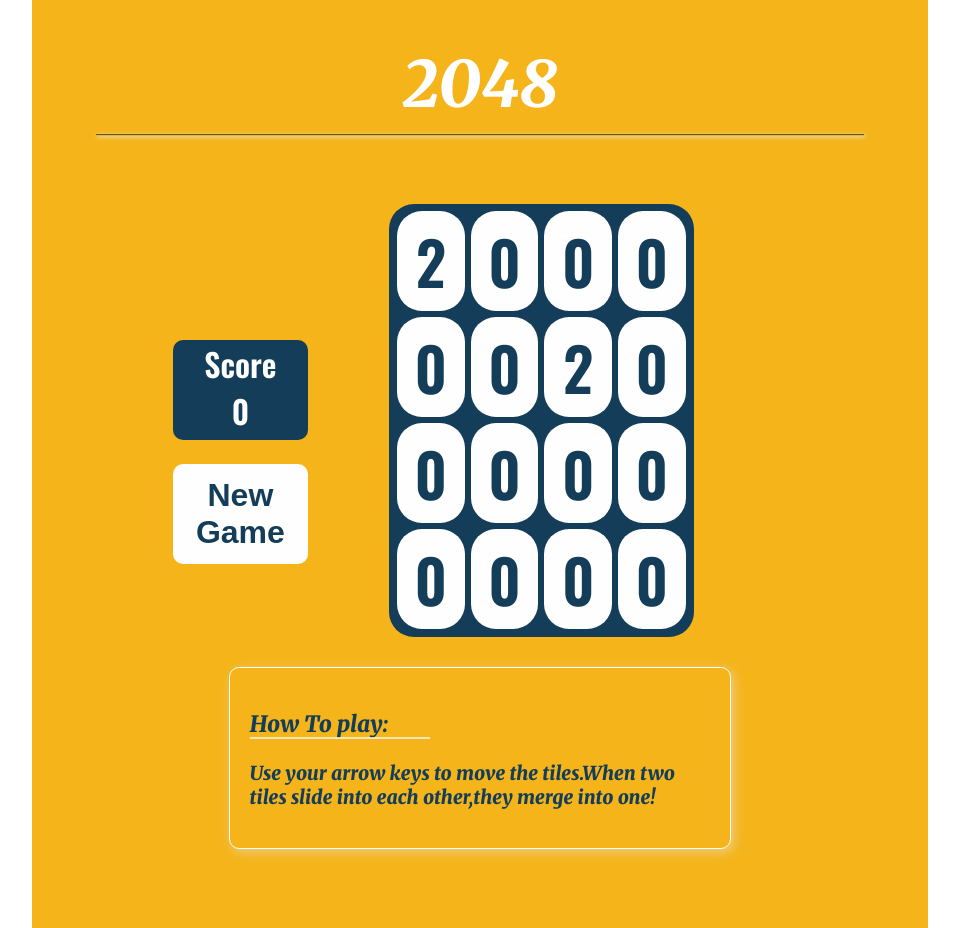
After one commit to sagarmounika/2048, a PHP site: page / in a window 1280 px wide. The commit adds this page. Shown: the whole page, without its empty margins (160-1119 px from the left). Run offline with PHP 8.4, Linux system fonts and the light colour scheme.

Commit message:
styling changed

```diff
--- /dev/null
+++ b/index.html
@@ -0,0 +1,35 @@
+<!DOCTYPE html>
+<html lang="en">
+<head>
+    <meta charset="UTF-8">
+    <meta name="viewport" content="width=device-width, initial-scale=1.0">
+    <link rel="stylesheet" href="style.css">
+
+    <title>2048</title>
+</head>
+<body>
+  <div class="game-box">
+    <h2>2048</h2>
+    <hr>
+    <div id="game-panel">
+        <div class="score-panel">
+           <div class="scoreboard">
+             <div class="scorebox">
+              Score <div id="score-value"> 0 </div>
+             </div>
+            <button onClick="window.location.reload();">New Game</button>
+        </div>
+        </div>
+      <div class="grid-panel">
+        <div class="grid">
+
+        </div>
+      </div>
+    </div>
+    <div class="howtoplay"><h3>How To play: </h3> <p> Use your arrow keys to move the tiles.When two tiles slide into each other,they merge into one! </p></div>
+  </div>
+
+<script src="app.js"></script>
+<script src="https://unpkg.com/sweetalert/dist/sweetalert.min.js"></script>
+</body>
+</html>
--- a/style.css
+++ b/style.css
@@ -8,10 +8,84 @@ body{
   font-family: 'Oswald', sans-serif;
   color: rgb(243, 232, 232);
   font-weight:40;
+}
+
+.game-box{
+  height: 100vh;
+  background-color:  #F4B41A ;
+  width:60%;
+  margin:auto;
+  padding:5%;
+  }
+#game-panel{
+width:80%;
+margin: 0 auto;
+display: flex;
+justify-self: space-between;
+align-items: center;
 
 }
+.score-panel{
+  width:20%;
+  text-align:center;
+}
+.grid-panel{ width:80%; }
+.grid{
+  width:60%;
+  padding:5px;
+  margin:0 auto;
+  margin-top:60px;
+  height:50%;
+  display:flex;
+  flex-wrap: wrap;
+  background-color:#143D59;
+  border-radius: 25px;
+}
+.grid div{
+  width:23%;
+  height: 23%;
+  background-color: rgb(255, 254, 254);
+  font-weight: bold;
+  font-size: 60px;
+  text-align: center;
+  line-height: 100px;
+  margin:1%;
+  border-radius: 25px;
+  color:#143D59;
+}
+button:hover{
+  color: rgb(255, 254, 254);
+  background-color:#143D59;
+}
 
-
+button{
+  background-color: rgb(255, 254, 254);
+  color:#143D59;
+  width:100%;
+  height: 100px;
+  margin-top:30px;
+  border-radius: 10px;
+  padding: 0;
+  border: none;
+  font-size: 1em;
+  font-weight: 700;
+  cursor: pointer;
+  outline: none;
+}
+.scoreboard{
+  color: rgb(255, 254, 254);
+  background-color:#143D59;
+  border-radius: 10px;
+  width:110%;
+  height: 100px;
+  font-size: 2em;
+  font-weight: 900;
+}
+.score-box{
+  font-size: 2em !important;
+  font-weight: 700;
+  padding:10px;
+}
 h2{
   font-size: 4em;
   color: #fff;
@@ -19,72 +93,28 @@ h2{
   margin: -20px;
   font-family: 'Merriweather', serif;
 }
-#game-panel{
-  width:60%;
-  background-color:  #F4B41A ;
-    margin:0 auto;
-  text-align:center;
-  height: 100vh;
+hr { display: block; height: .5px; border: 0; border-top: .5px solid #143d59be; box-shadow: 1px 1px 4px rgb(236, 236, 236); margin-top:30px; }
+ .howtoplay{
+   width:60%;
+   margin:auto;
+   padding:20px;
+   font-size: 1.2em;
+   font-family: 'Merriweather', serif;
+   color:#143D59;
+   margin-top:30px;
+   border:1px solid white;
+   border-radius:10px;
+   box-shadow: 3px 3px 12px #eee6e67e;
+ }
+ h3 {position: relative; }
 
-  padding:20px;
-  position: relative;
-
+h3::after{
+content:"";
+position:absolute;
+top:100%;
+left:0%;
+width:180px;
+height:2px;
+margin-top:-1px;
+background:rgba(252, 250, 250, 0.712);
 }
-.score-panel{
-
-  float: left;
-  position:absolute;
-  top:40%;
-  left:5%;
-  padding:5px;
-  text-align:center;
-  line-height:40px;
-}
-button{
-  background-color: rgb(255, 254, 254);
-  color:#143D59;
-  width:120px;
-  height: 40px;
-  margin-top:20px;
-  border-radius: 10px;
-  padding: 0;
-border: none;
-font-size: 1.2em;
-font-weight: 700;
-cursor: pointer;
-outline: none;
-}
-.scoreboard{font-size: 1.5em;
-  color: rgb(255, 254, 254);
-  background-color:#143D59;
-  border-radius: 10px;
-}
-.grid{
-
-  width:480px;
-  padding:5px;
-  top:16%;
-  height:480px;
-  display:flex;
-  flex-wrap: wrap;
-  background-color:#143D59;
- position:absolute;
- left:25%;
-  border-radius: 25px;
-}
-.grid div{
-  width:100px;
-  height: 100px;
-  background-color: rgb(255, 254, 254);
-  font-weight: bold;
-  font-size: 60px;
-  text-align: center;
-  line-height: 100px;
- margin:10px;
- border-radius: 25px;
- color:#143D59;
-}
-button:hover{
-  color: rgb(255, 254, 254);
-  background-color:#143D59;
-}
```
Also changed, not shown: app.js (renamed from this.js, +10 -7 lines), this.html (deleted, +0 -31 lines).
